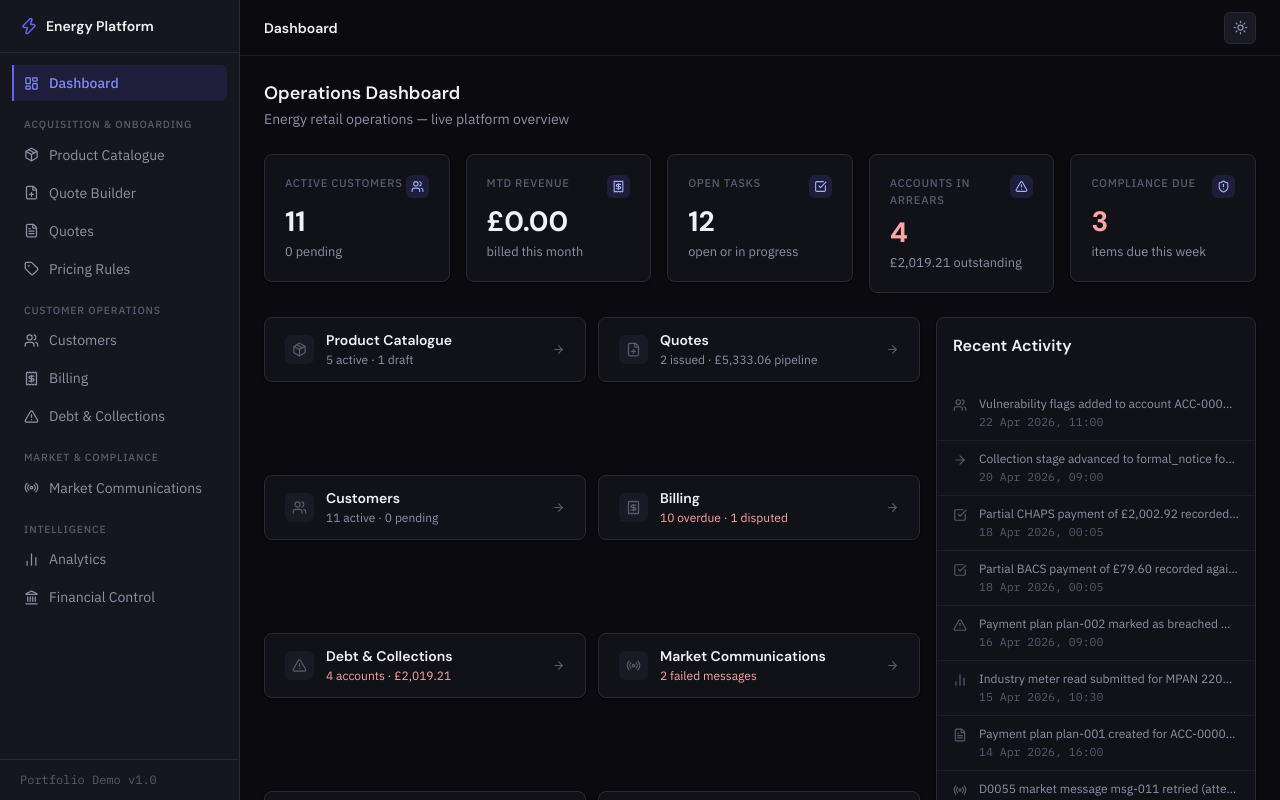
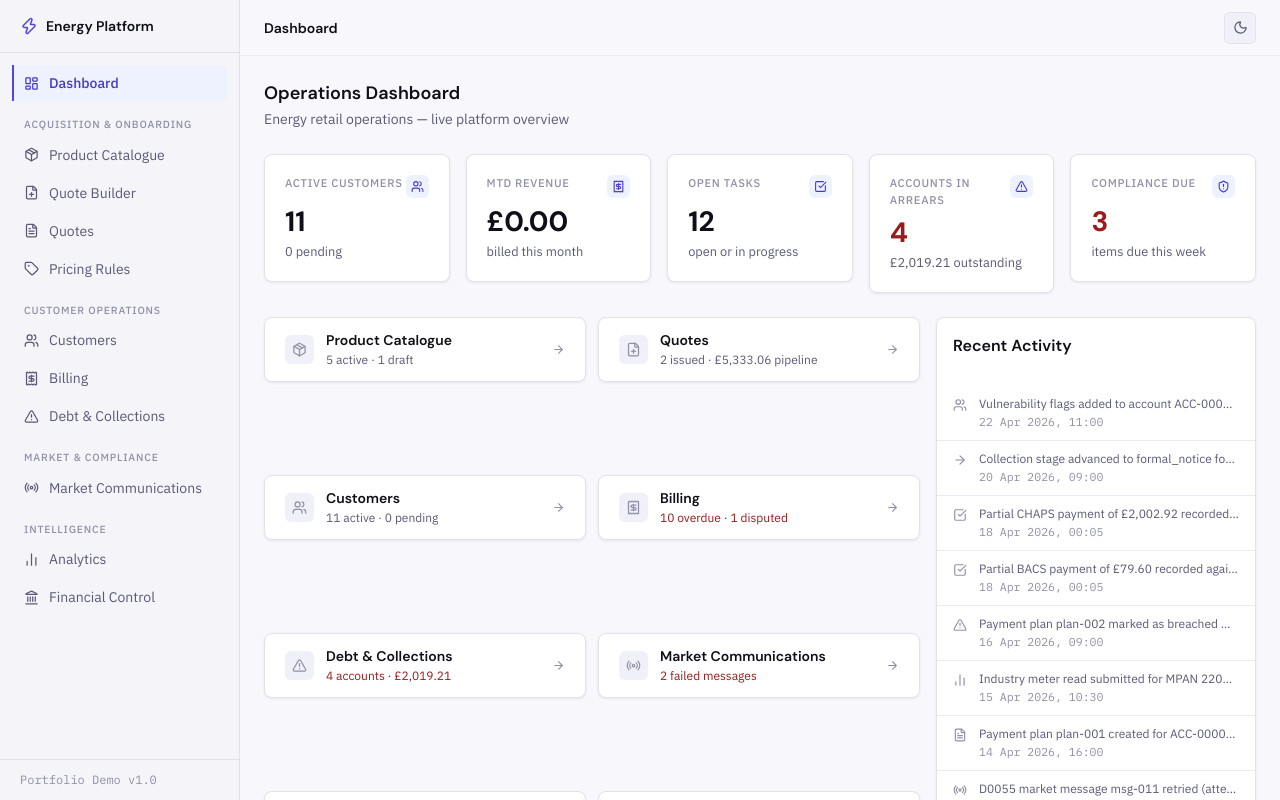
Before and after one commit to MrEessa/CPQ, a Next.js app: page / in a window 1280 px wide. Built offline with nearby package versions, Linux system fonts and the light colour scheme.

Commit message:
Update theme settings to default to light mode across the application, enhancing user experience and consistency in layout. Adjusted theme initialization logic in the useTheme hook to reflect the new default.

```diff
--- a/src/app/layout.tsx
+++ b/src/app/layout.tsx
@@ -10,7 +10,7 @@ export const metadata: Metadata = {
 
 export default function RootLayout({ children }: { children: React.ReactNode }) {
   return (
-    <html lang="en" data-theme="dark">
+    <html lang="en" data-theme="light">
       <body className="flex h-screen overflow-hidden" style={{ background: 'var(--bg-base)' }}>
         <Sidebar />
         <div className="flex flex-1 flex-col overflow-hidden">
--- a/src/hooks/useTheme.ts
+++ b/src/hooks/useTheme.ts
@@ -5,14 +5,14 @@ import { useEffect, useState } from 'react';
 type Theme = 'dark' | 'light';
 
 const STORAGE_KEY = 'theme';
-const DEFAULT_THEME: Theme = 'dark';
+const DEFAULT_THEME: Theme = 'light';
 
 export function useTheme() {
   const [theme, setTheme] = useState<Theme>(DEFAULT_THEME);
 
   useEffect(() => {
     const stored = localStorage.getItem(STORAGE_KEY) as Theme | null;
-    const initial = stored === 'light' ? 'light' : 'dark';
+    const initial = stored === 'dark' ? 'dark' : 'light';
     applyTheme(initial);
     setTheme(initial);
   }, []);
```
